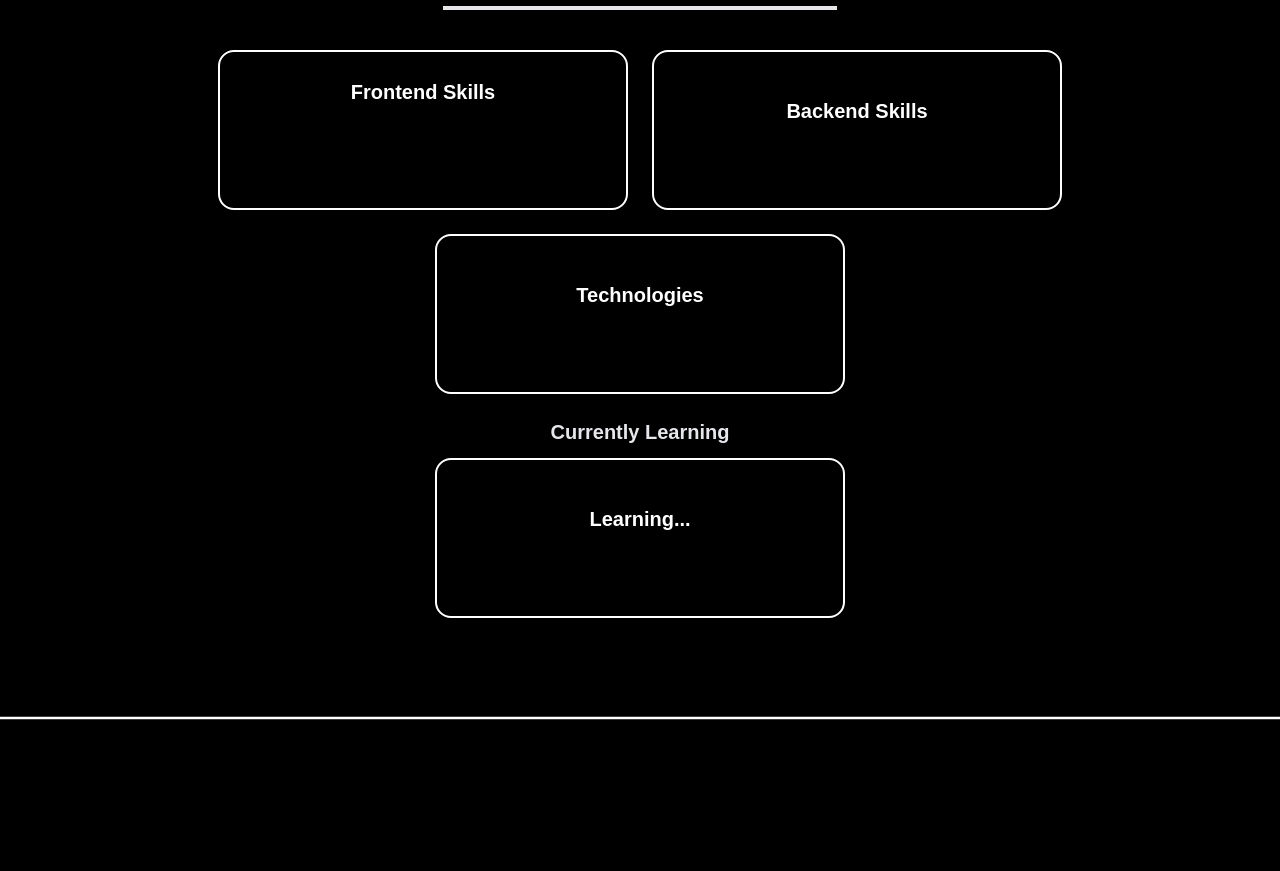
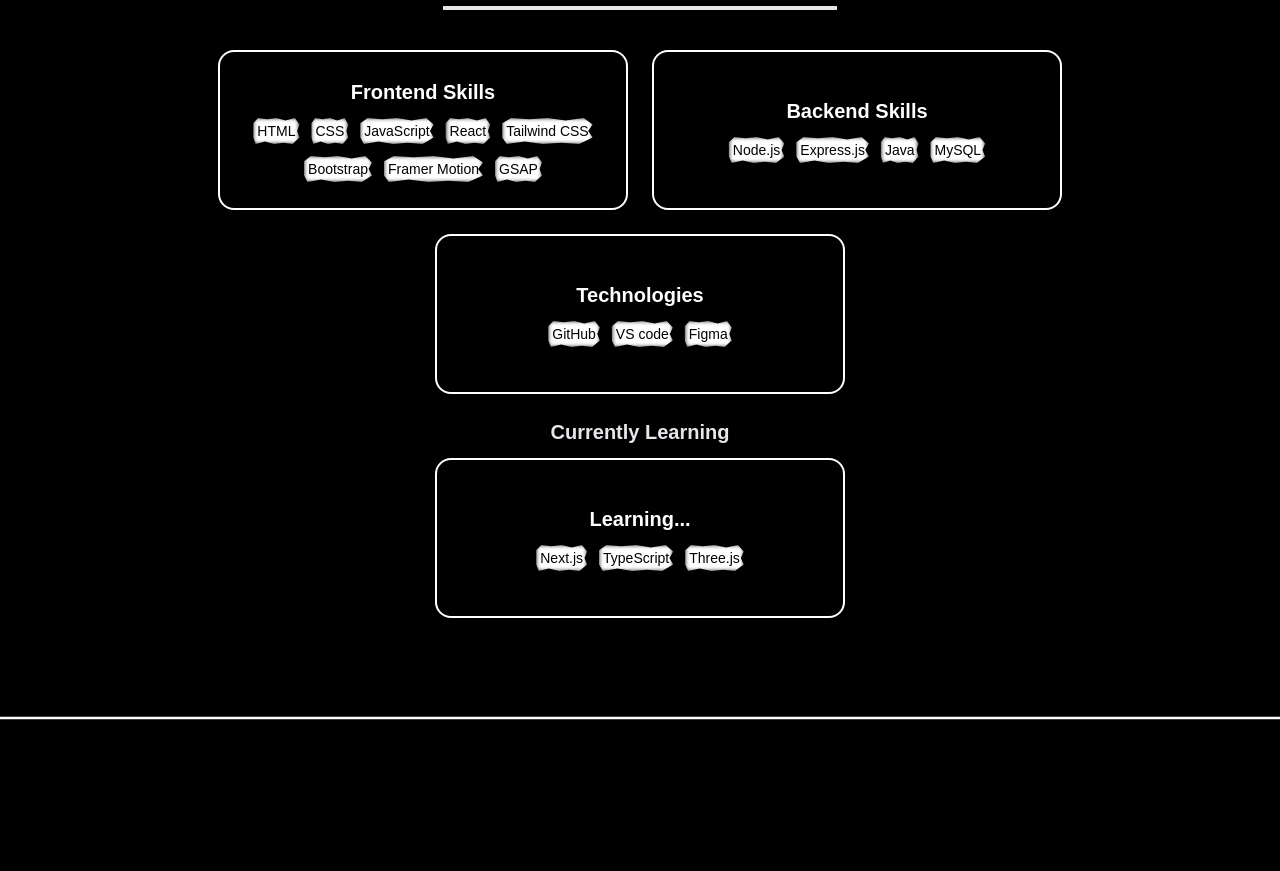
Before and after one commit to nileshkaute/my-portfolio, a React (Vite) app: page / in a window 1280 px wide. Shown: the part 1937-2808 px from the top of the page. Built offline with nearby package versions, Linux system fonts and the light colour scheme; a web font is replaced by a local one.

Commit message:
added some css

```diff
--- a/src/App.jsx
+++ b/src/App.jsx
@@ -4,7 +4,7 @@
 
 import Navbar from './components/Navbar.jsx';
 import Home from './pages/Home.jsx';
-// import Footer from './components/Footer.jsx';
+
 
 
 const App = () => {
@@ -29,7 +29,7 @@
       <Routes>
         <Route path='/' element={<Home/>} />
       </Routes>
-      {/* <Footer/> */}
+
     </>
   );
 };
--- a/src/index.css
+++ b/src/index.css
@@ -11,3 +11,27 @@
 html {
   scroll-behavior: smooth;
 }
+
+
+
+.brush-bg {
+
+  position: relative;
+  color: black;
+}
+
+.brush-bg::before {
+  content: "";
+  position: absolute;
+  inset: 0;
+  background: white;
+  z-index: -1;
+
+  /* Brush effect */
+  filter: blur(2px);
+  clip-path: polygon(
+    0% 20%, 10% 0%, 30% 5%, 50% 0%, 70% 10%, 90% 0%, 100% 25%,
+    95% 50%, 100% 75%, 85% 100%, 65% 95%, 45% 100%, 25% 90%, 5% 100%, 0% 75%
+  );
+  border-radius: 4px;
+}
```
